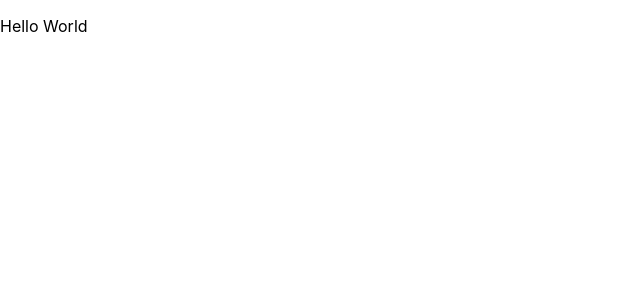
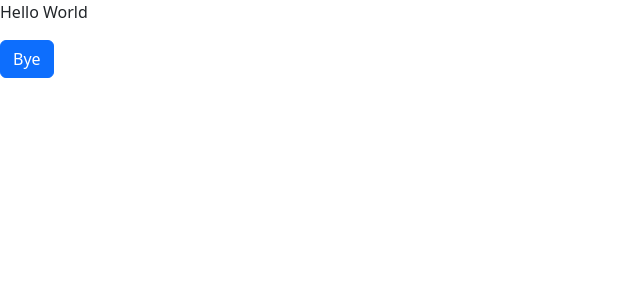
Before and after one commit to MUppenkamp/smart_cooking, a React (Create React App) app in the folder frontend/: page / in a window 1280 px wide. Shown: the top 300 px of the page, without its empty margins (0-640 px from the left). Built offline with nearby package versions, Linux system fonts and the light colour scheme.

Commit message:
:lipstick: Add bootstrap css

```diff
--- a/frontend/src/components/App.tsx
+++ b/frontend/src/components/App.tsx
@@ -1,9 +1,16 @@
 import React, { FC } from 'react';
+import 'bootstrap/dist/css/bootstrap.min.css';
+import { Button } from 'react-bootstrap';
 
 const App: FC<Record<string, never>> = () => {
     return (
         <>
             <p>Hello World</p>
+            <Button
+
+            >
+                Bye
+            </Button>
         </>
 )};
 
```
